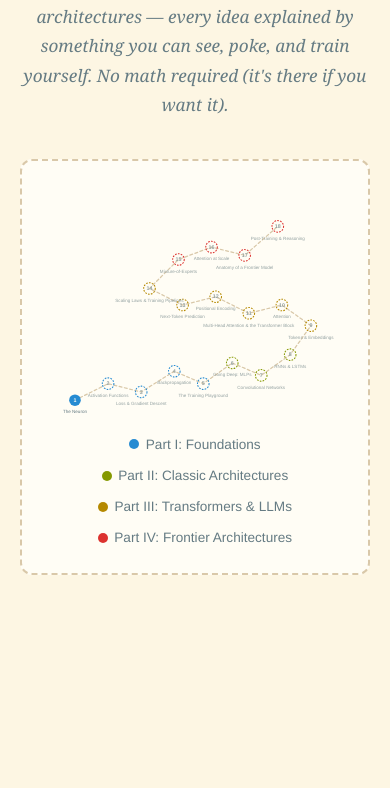
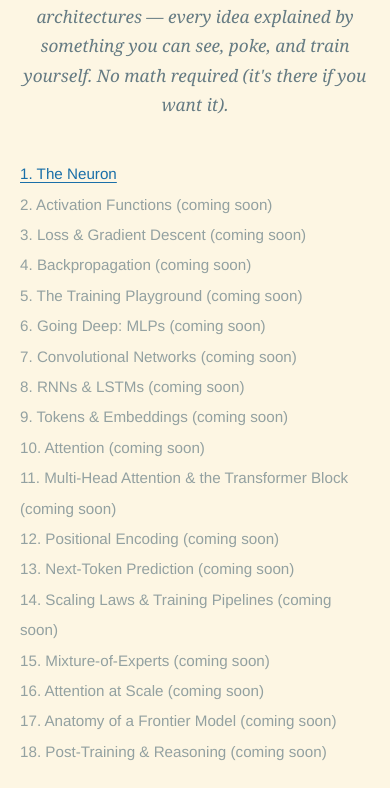
Before and after one commit to christopherhan/neural-networks-visually, an Astro site: page / in a window 390 px wide. Shown: the part 312-1100 px from the top of the page. Before the commit the page ends 967 px from the top, so only its background shows below. Built offline with nearby package versions, Linux system fonts and the light colour scheme; Astro itself is replaced by a stand-in of ours; some packages are replaced by stand-ins of ours.

Commit message:
fix: accessible, mobile-friendly trail map navigation

```diff
--- a/src/components/layout/TrailMap.astro
+++ b/src/components/layout/TrailMap.astro
@@ -18,6 +18,12 @@ const STOPS: Array<{ x: number; y: number }> = [
   { x: 480, y: 170 }, { x: 560, y: 100 },
 ];
 
+if (STOPS.length !== CURRICULUM.length) {
+  throw new Error(
+    `TrailMap: ${STOPS.length} stops but ${CURRICULUM.length} chapters — add/remove coordinates in STOPS`
+  );
+}
+
 const PART_COLORS: Record<number, string> = {
   1: 'var(--accent-blue)',
   2: 'var(--accent-green)',
@@ -35,13 +41,16 @@ const stops = CURRICULUM.map((chapter) => ({
 }));
 ---
 
+<nav aria-label="Course chapters">
   <figure class="trail sketch">
-  <svg viewBox="0 0 720 560" role="img" aria-label="Course trail map: 18 chapters from the neuron to frontier models">
+    <svg viewBox="0 0 720 560" aria-labelledby="trail-map-title">
+      <title id="trail-map-title">Course trail map: 18 chapters from the neuron to frontier models</title>
       <path d={pathD} fill="none" stroke="var(--line)" stroke-width="3" stroke-dasharray="7 6" stroke-linecap="round"></path>
       {
         stops.map(({ chapter, pos, color, written }) =>
           written ? (
-          <a href={url(`chapters/${chapter.slug}/`)}>
+            <a href={url(`chapters/${chapter.slug}/`)} aria-label={`Chapter ${chapter.number}: ${chapter.title}`}>
+              <circle cx={pos.x} cy={pos.y} r="24" fill="transparent" />
               <circle cx={pos.x} cy={pos.y} r="14" fill={color} />
               <text x={pos.x} y={pos.y + 4} text-anchor="middle" class="stop-num">{chapter.number}</text>
               <text x={pos.x} y={pos.y + 32} text-anchor="middle" class="stop-title">{chapter.title}</text>
@@ -67,6 +76,20 @@ const stops = CURRICULUM.map((chapter) => ({
       }
     </figcaption>
   </figure>
+  <ol class="trail-list">
+    {
+      stops.map(({ chapter, written }) => (
+        <li>
+          {written ? (
+            <a href={url(`chapters/${chapter.slug}/`)}>{chapter.number}. {chapter.title}</a>
+          ) : (
+            <span class="soon-item">{chapter.number}. {chapter.title} (coming soon)</span>
+          )}
+        </li>
+      ))
+    }
+  </ol>
+</nav>
 
 <style>
   .trail {
@@ -99,6 +122,10 @@ const stops = CURRICULUM.map((chapter) => ({
     stroke: var(--ink-strong);
     stroke-width: 3;
   }
+  a:focus-visible circle {
+    stroke: var(--ink-strong);
+    stroke-width: 3;
+  }
   figcaption {
     display: flex;
     flex-wrap: wrap;
@@ -120,4 +147,23 @@ const stops = CURRICULUM.map((chapter) => ({
     border-radius: 50%;
     display: inline-block;
   }
+  .trail-list {
+    display: none;
+    list-style: none;
+    padding: 0;
+    font-family: var(--font-ui);
+    font-size: 0.95rem;
+    line-height: 2;
+  }
+  .soon-item {
+    color: var(--faint);
+  }
+  @media (max-width: 640px) {
+    figure.trail {
+      display: none;
+    }
+    .trail-list {
+      display: block;
+    }
+  }
 </style>
```
Lines whose indentation alone changed are shown as unchanged.
